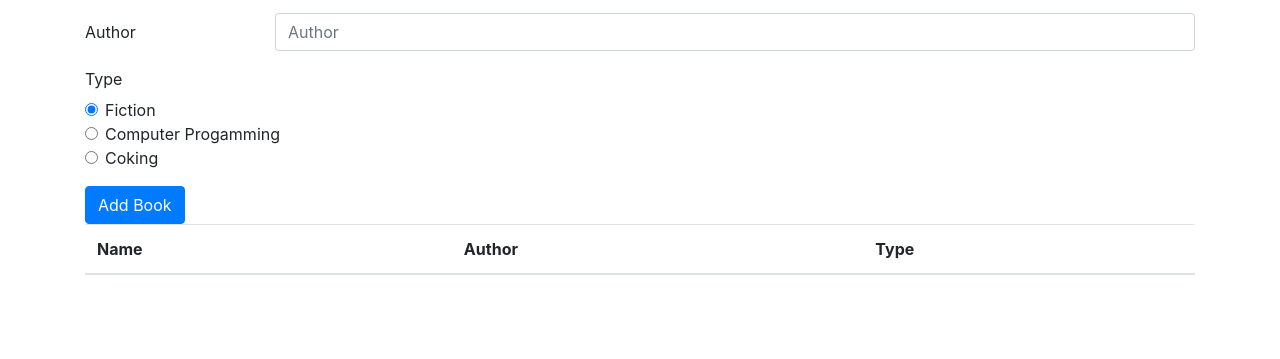
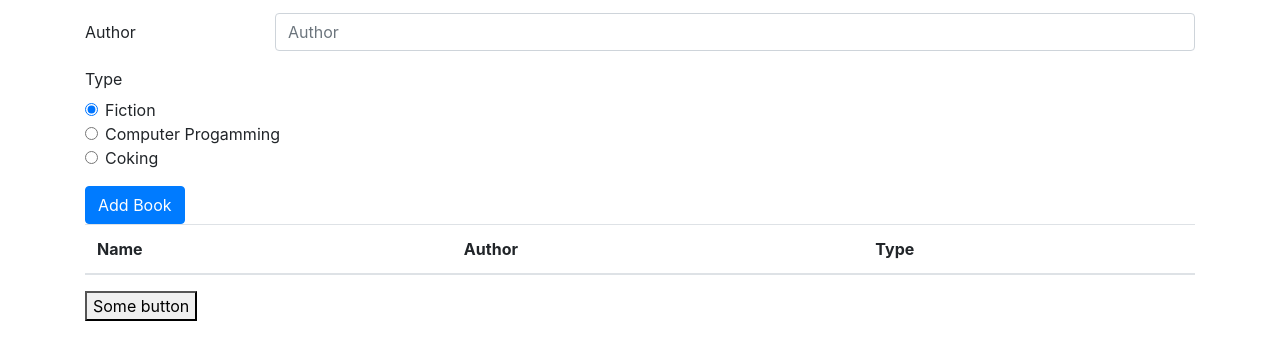
Before and after one commit to Faizan-Kakar/Liberary-Managment-System, a plain HTML site: page index.html in a window 1280 px wide. Shown: the part 161-520 px from the top of the page. Drawn offline with nearby package versions, Linux system fonts and the light colour scheme.

Commit message:
button added

```diff
--- a/index.html
+++ b/index.html
@@ -86,6 +86,7 @@
             </thead>
             <tbody id="tableBody"></tbody>
           </table>
+          <button>Some button</button>
     </div>
 
 
```
